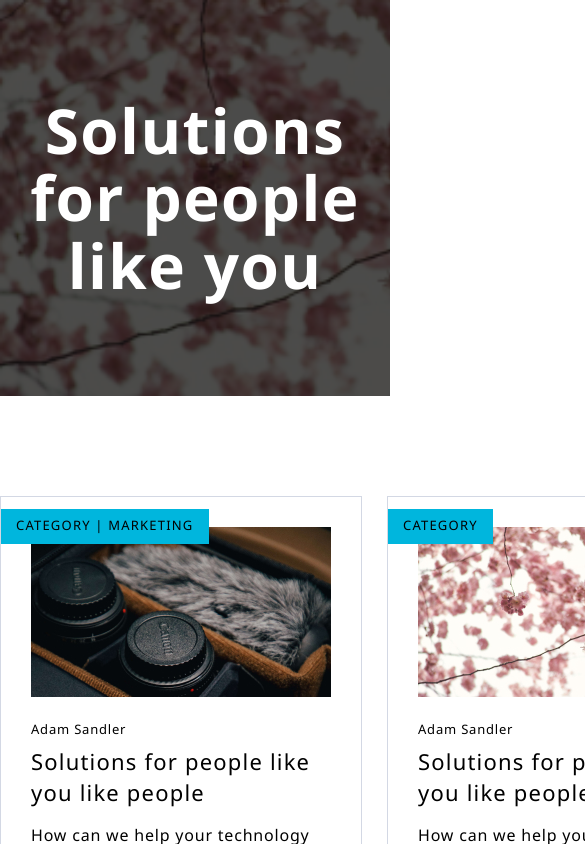
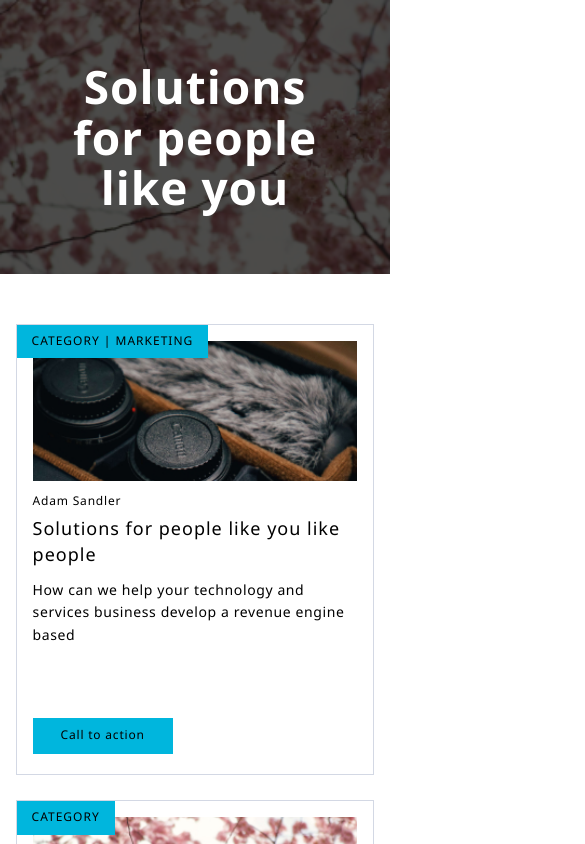
Before and after one commit to YuriiDereguzov/Solutions-for-people, a React (Create React App) app: page / in a window 390 px wide. Shown: the top 844 px of the page, 585 px wide, since content can reach past the window. Built offline with nearby package versions, Linux system fonts and the light colour scheme.

Commit message:
feat: сделать адаптацию под разные разрешения экранов

```diff
--- a/src/components/App/App.jsx
+++ b/src/components/App/App.jsx
@@ -3,11 +3,15 @@ import { Cards } from "../Cards/Cards";
 import { Header } from "../Header/Header";
 import { Helps } from "../Helps/Helps";
 import { initialCards } from "../Utils/constants";
-
 // import { Main } from "../Main/Main";
 import "./App.scss";
 
 function App() {
+  // const filteredOne992 = initialCards.slice(0, 4);
+  // const filteredTwo992 = initialCards.slice(0, 2);
+  // const filteredOne320 = initialCards.slice(0, 2);
+  // const filteredTwo320 = initialCards.slice(0, 1);
+
   const filtredCards = initialCards.slice(0, 3);
   const moreCardsButton = true;
 
--- a/src/components/Card/Card.scss
+++ b/src/components/Card/Card.scss
@@ -59,3 +59,81 @@
     cursor: pointer;
   }
 }
+
+// @media screen and (max-width: 992px) {
+@media screen and (max-width: 1150px) {
+  .card {
+    // margin: 0 36px 0;
+
+    &__title {
+      font-size: 20px;
+    }
+
+    &__content {
+      min-height: 178px;
+    }
+
+    &__img {
+      width: 100%;
+      max-height: 170px;
+      object-fit: cover;
+    }
+  }
+}
+
+// @media screen and (max-width: 768px) {
+@media screen and (max-width: 800px) {
+  .card {
+    &__badge {
+      font-size: 12px;
+      letter-spacing: 1px;
+    }
+
+    &__author {
+      font-size: 12px;
+    }
+
+    &__title {
+      font-size: 18px;
+      letter-spacing: 1px;
+      margin-bottom: 12px;
+    }
+
+    &__description {
+      font-size: 14px;
+      letter-spacing: 0.6px;
+    }
+
+    &__content {
+      margin: 16px 0 0;
+    }
+
+    &__img {
+      max-height: 150px;
+    }
+    &__button {
+      font-size: 12px;
+      padding: 8px 28px 10px;
+    }
+  }
+}
+
+// @media screen and (max-width: 576px) {
+@media screen and (max-width: 650px) {
+  .card {
+    padding: 16px 16px 20px;
+
+    &__badge {
+      top: 0;
+    }
+
+    &__content {
+      margin-top: 8px;
+      min-height: 226px;
+    }
+
+    &__img {
+      height: 140px;
+    }
+  }
+}
--- a/src/components/Cards/Cards.scss
+++ b/src/components/Cards/Cards.scss
@@ -19,3 +19,55 @@
     cursor: pointer;
   }
 }
+
+// @media screen and (max-width: 992px) {
+@media screen and (max-width: 1150px) {
+  .cards {
+    max-width: 95%;
+    grid-template-columns: repeat(2, 1fr);
+    margin: 80px auto 80px;
+  }
+}
+
+// @media screen and (max-width: 768px) {
+@media screen and (max-width: 800px) {
+  .cards {
+    margin: 60px auto 60px;
+
+    &__buttons {
+      top: 106%;
+    }
+  }
+}
+
+// @media screen and (max-width: 576px) {
+@media screen and (max-width: 650px) {
+  .cards {
+    margin: 50px auto;
+
+    &__buttons {
+      top: 104%;
+    }
+  }
+}
+
+// @media screen and (max-width: 320px) {
+@media screen and (max-width: 500px) {
+  .cards {
+    grid-template-columns: repeat(1, 1fr);
+    max-width: 92%;
+
+    &__buttons {
+      left: 42%;
+    }
+  }
+}
+
+@media screen and (max-width: 400px) {
+  .cards {
+
+    &__buttons {
+      left: 38%;
+    }
+  }
+}
--- a/src/components/Header/Header.scss
+++ b/src/components/Header/Header.scss
@@ -29,3 +29,48 @@
     z-index: 0;
   }
 }
+// @media screen and (max-width: 992px) {
+@media screen and (max-width: 1100px) {
+  .header {
+    min-height: 340px;
+
+    &__title {
+      max-width: 617px;
+      font-size: 54px;
+      line-height: 1.1;
+      letter-spacing: 1.2px;
+      text-align: center;
+    }
+  }
+}
+
+// @media screen and (max-width: 768px) {
+@media screen and (max-width: 800px) {
+  .header {
+    min-height: 276px;
+
+    &__title {
+      max-width: 470px;
+      font-size: 46px;
+      letter-spacing: 1px;
+    }
+  }
+}
+
+// @media screen and (max-width: 576px) {
+@media screen and (max-width: 650px) {
+  .header {
+    min-height: 236px;
+  }
+}
+
+// @media screen and (max-width: 320px) {
+@media screen and (max-width: 500px) {
+  .header {
+    min-height: 274px;
+
+    &__title {
+      max-width: 290px;
+    }
+  }
+}
--- a/src/components/Helps/Helps.jsx
+++ b/src/components/Helps/Helps.jsx
@@ -13,10 +13,10 @@ export const Helps = () => {
             revenue engine based on Hubspot?
           </p>
           <div className="helps__buttons">
-            <button className="card__button card__badge_light">
+            <button className="card__button card__badge_light helps__button">
               Call to action
             </button>
-            <button className="card__button">Call to action</button>
+            <button className="card__button helps__button">Call to action</button>
           </div>
         </div>
         <img className="helps__image" src={imageTwo} alt="Картинка кофе" />
--- a/src/components/Helps/Helps.scss
+++ b/src/components/Helps/Helps.scss
@@ -33,8 +33,112 @@
     gap: 16px;
   }
   &__image {
-    width: 458px;
-    height: 380px;
+    // width: 458px;
+    // height: 380px;
+    width: 40%;
     object-fit: cover;
   }
 }
+
+// @media screen and (max-width: 992px) {
+@media screen and (max-width: 1150px) {
+  .helps {
+    &__info {
+      max-width: 95%;
+      margin: 79px auto 80px;
+      // margin: 77px auto 69px;
+    }
+    &__container {
+      padding: 23px 30px 15px 0;
+    }
+    &__title {
+      font-size: 54px;
+      letter-spacing: 1.2px;
+    }
+    &__description {
+      font-size: 20px;
+      margin: 20px 0 30px;
+    }
+    &__button {
+      padding: 9px 30px 11px;
+    }
+    &__image {
+      // width: 455px;
+      // height: 332px;
+      // height: auto;
+      width: 115%;
+    }
+  }
+}
+
+// @media screen and (max-width: 768px) {
+@media screen and (max-width: 885px) {
+  .helps {
+    &__info {
+      margin: 60px auto 65px;
+      max-width: 77%;
+      display: block;
+    }
+
+    &__container {
+      // max-width: 555px;
+      padding: 0;
+      margin: 0 auto 40px;
+      text-align: center;
+      max-width: 100%;
+    }
+    &__title {
+      font-size: 46px;
+      letter-spacing: 1px;
+    }
+    &__description {
+      margin-top: 14px;
+      font-size: 18px;
+      letter-spacing: 1px;
+    }
+    &__buttons {
+      justify-content: center;
+    }
+    &__image {
+      // width: 596px;
+      width: 100%;
+      height: 364px;
+      object-fit: cover;
+    }
+  }
+}
+
+// @media screen and (max-width: 576px) {
+@media screen and (max-width: 650px) {
+  .helps {
+    &__description {
+      margin-top: 8px;
+    }
+
+    &__image {
+      height: 265px;
+    }
+  }
+}
+
+// @media screen and (max-width: 320px) {
+@media screen and (max-width: 500px) {
+  .helps {
+    &__info {
+      margin: 47px auto 44px;
+      max-width: 90%;
+    }
+
+    &__container {
+      margin-bottom: 30px;
+    }
+
+    &__buttons {
+      flex-direction: column;
+    }
+
+    &__image {
+      height: 146px;
+    }
+  }
+}
```
